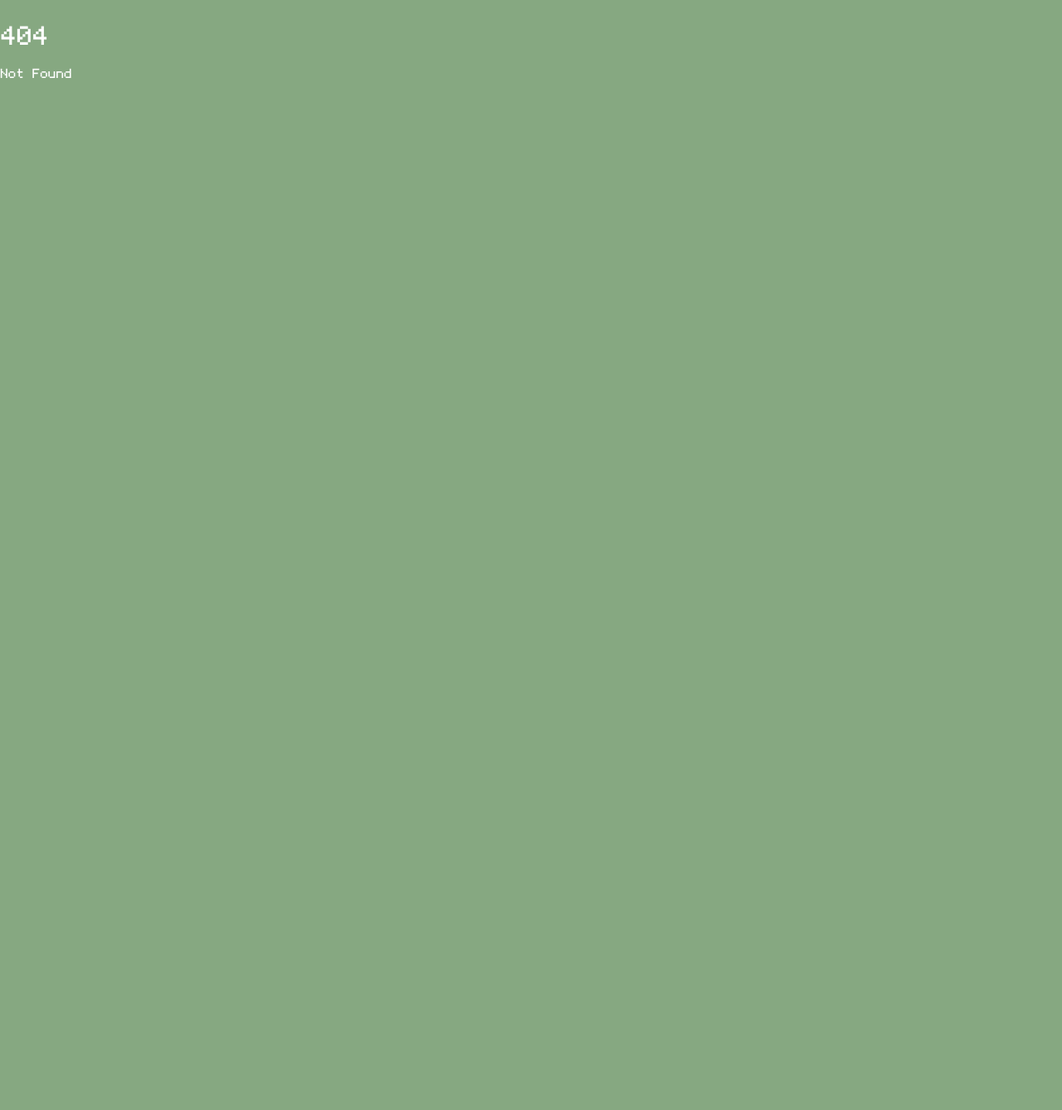
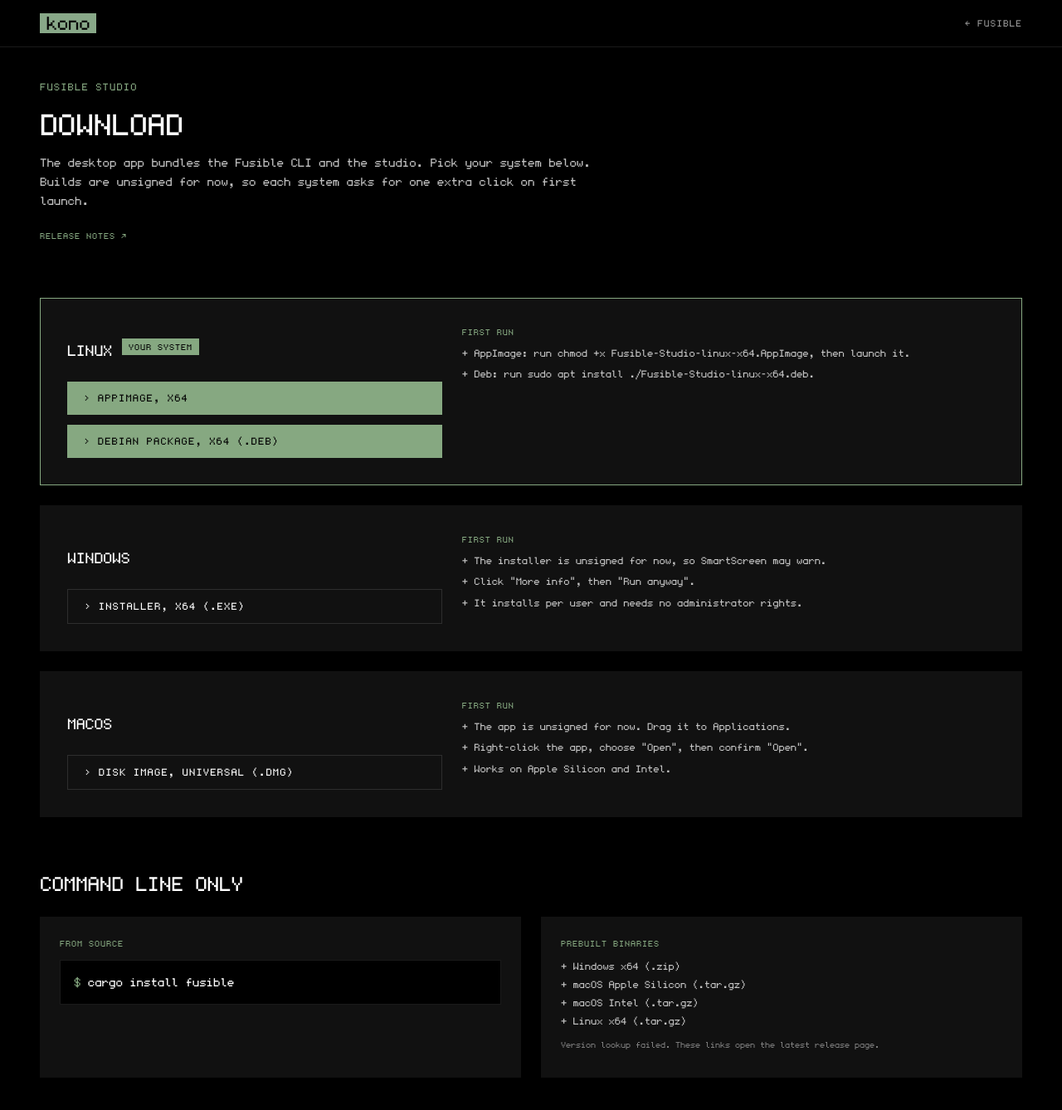
Before and after one commit to KonoLabs/Vitrine, a SvelteKit app: page /fusible/download in a window 1280 px wide. Before the commit this address had no page. Shown: the top 1338 px of the page at 83% size. Before the commit the page ends 800 px from the top, so only its background shows below. Built offline with nearby package versions, Linux system fonts and the light colour scheme; no server answers.

Commit message:
feat(fusible): add the download page with os detection and release version

```diff
--- /dev/null
+++ b/src/routes/fusible/download/+page.server.ts
@@ -0,0 +1,18 @@
+import type { PageServerLoad } from "./$types";
+
+export const load: PageServerLoad = async ({ fetch, setHeaders }) => {
+  setHeaders({ "cache-control": "public, max-age=3600" });
+  try {
+    const res = await fetch(
+      "https://api.github.com/repos/KonoLabs/Fusible/releases/latest",
+      { headers: { accept: "application/vnd.github+json" } },
+    );
+    if (!res.ok) return { version: null, url: null };
+    const data = await res.json();
+    const tag = typeof data.tag_name === "string" ? data.tag_name : null;
+    const url = typeof data.html_url === "string" ? data.html_url : null;
+    return { version: tag ? tag.replace(/^v/, "") : null, url };
+  } catch {
+    return { version: null, url: null };
+  }
+};
--- /dev/null
+++ b/src/routes/fusible/download/+page.svelte
@@ -0,0 +1,233 @@
+<script lang="ts">
+  import { onMount } from "svelte";
+  import Seo from "$lib/components/Seo.svelte";
+
+  let { data } = $props();
+
+  const base = "https://github.com/KonoLabs/Fusible/releases/latest/download/";
+  const releasesUrl = "https://github.com/KonoLabs/Fusible/releases/latest";
+
+  type Os = "windows" | "macos" | "linux";
+
+  const platforms: {
+    os: Os;
+    name: string;
+    files: { label: string; asset: string }[];
+    notes: string[];
+  }[] = [
+    {
+      os: "windows",
+      name: "WINDOWS",
+      files: [
+        {
+          label: "Installer, x64 (.exe)",
+          asset: "Fusible-Studio-windows-x64-setup.exe",
+        },
+      ],
+      notes: [
+        "The installer is unsigned for now, so SmartScreen may warn.",
+        'Click "More info", then "Run anyway".',
+        "It installs per user and needs no administrator rights.",
+      ],
+    },
+    {
+      os: "macos",
+      name: "MACOS",
+      files: [
+        {
+          label: "Disk image, universal (.dmg)",
+          asset: "Fusible-Studio-macos-universal.dmg",
+        },
+      ],
+      notes: [
+        "The app is unsigned for now. Drag it to Applications.",
+        'Right-click the app, choose "Open", then confirm "Open".',
+        "Works on Apple Silicon and Intel.",
+      ],
+    },
+    {
+      os: "linux",
+      name: "LINUX",
+      files: [
+        {
+          label: "AppImage, x64",
+          asset: "Fusible-Studio-linux-x64.AppImage",
+        },
+        { label: "Debian package, x64 (.deb)", asset: "Fusible-Studio-linux-x64.deb" },
+      ],
+      notes: [
+        "AppImage: run chmod +x Fusible-Studio-linux-x64.AppImage, then launch it.",
+        "Deb: run sudo apt install ./Fusible-Studio-linux-x64.deb.",
+      ],
+    },
+  ];
+
+  let detected = $state<Os | null>(null);
+
+  onMount(() => {
+    const ua = navigator.userAgent;
+    if (/windows/i.test(ua)) detected = "windows";
+    else if (/android/i.test(ua)) detected = null;
+    else if (/mac|iphone|ipad/i.test(ua)) detected = "macos";
+    else if (/linux|x11/i.test(ua)) detected = "linux";
+  });
+
+  const ordered = $derived(
+    detected
+      ? [
+          ...platforms.filter((p) => p.os === detected),
+          ...platforms.filter((p) => p.os !== detected),
+        ]
+      : platforms,
+  );
+
+  const version = $derived<string | null>(data.version);
+  const notesUrl = $derived<string>(data.url ?? releasesUrl);
+
+  const cliTargets = $derived(
+    [
+      { label: "Windows x64 (.zip)", slug: "windows_amd64", ext: "zip" },
+      { label: "macOS Apple Silicon (.tar.gz)", slug: "darwin_arm64", ext: "tar.gz" },
+      { label: "macOS Intel (.tar.gz)", slug: "darwin_amd64", ext: "tar.gz" },
+      { label: "Linux x64 (.tar.gz)", slug: "linux_amd64", ext: "tar.gz" },
+    ].map((t) => ({
+      label: t.label,
+      href: version
+        ? `${base}fusible_${version}_${t.slug}.${t.ext}`
+        : releasesUrl,
+    })),
+  );
+</script>
+
+<Seo
+  title="Download Fusible Studio | Kono"
+  description="Download Fusible Studio for Windows, macOS and Linux, or install the Fusible CLI. Free and open source."
+  path="/fusible/download"
+  keywords="Fusible download, Fusible Studio, tscircuit desktop app, Fusible CLI"
+/>
+
+<div class="relative min-h-screen bg-[#000000] text-[#FFFFFF]">
+  <header class="border-b border-border">
+    <div
+      class="max-w-[1440px] mx-auto px-6 md:px-12 py-4 flex items-center justify-between gap-4 text-[11px] uppercase tracking-widest"
+    >
+      <a href="/" class="no-underline flex items-center gap-2">
+        <img
+          src="/long-logo-green-bg.png"
+          alt="KONO"
+          class="h-6 w-auto block"
+        />
+      </a>
+      <a
+        href="/fusible"
+        class="text-[#FFFFFF]/60 no-underline hover:text-[#86A881] transition-colors"
+        >← FUSIBLE</a
+      >
+    </div>
+  </header>
+
+  <main
+    class="max-w-[1440px] mx-auto px-6 md:px-12 pt-10 pb-24 space-y-12 md:space-y-16"
+  >
+    <section class="space-y-4">
+      <div class="text-xs text-[#86A881] uppercase tracking-widest">
+        FUSIBLE STUDIO{version ? ` · V${version}` : ""}
+      </div>
+      <h1 class="text-3xl md:text-4xl uppercase">DOWNLOAD</h1>
+      <p class="text-sm text-[#FFFFFF]/75 max-w-2xl leading-relaxed">
+        The desktop app bundles the Fusible CLI and the studio. Pick your
+        system below. Builds are unsigned for now, so each system asks for one
+        extra click on first launch.
+      </p>
+      <a
+        href={notesUrl}
+        class="inline-block text-[10px] uppercase tracking-widest text-[#86A881] no-underline hover:text-[#FFFFFF] transition-colors"
+        >RELEASE NOTES ↗</a
+      >
+    </section>
+
+    <section class="space-y-6">
+      {#each ordered as platform, i (platform.os)}
+        {@const primary = detected !== null && i === 0}
+        <div
+          class="bg-surface p-6 md:p-8 grid grid-cols-1 md:grid-cols-12 gap-6 {primary
+            ? 'border border-[#86A881]'
+            : 'border border-transparent'}"
+        >
+          <div class="md:col-span-5 space-y-4">
+            <div class="flex items-center gap-3">
+              <h2 class="text-lg uppercase">{platform.name}</h2>
+              {#if primary}
+                <span
+                  class="bg-[#86A881] text-[#000000] px-2 py-0.5 text-[10px] uppercase tracking-widest"
+                  >YOUR SYSTEM</span
+                >
+              {/if}
+            </div>
+            <div class="flex flex-col gap-3">
+              {#each platform.files as file}
+                <a
+                  href={base + file.asset}
+                  class="inline-flex items-center justify-between gap-3 px-5 py-3 text-xs uppercase tracking-widest no-underline transition-colors {primary
+                    ? 'bg-[#86A881] text-[#000000] hover:bg-[#FFFFFF]'
+                    : 'border border-border-subtle text-[#FFFFFF] hover:border-[#86A881] hover:text-[#86A881]'}"
+                >
+                  <span>&gt; {file.label}</span>
+                </a>
+              {/each}
+            </div>
+          </div>
+          <div class="md:col-span-7 space-y-2">
+            <div class="text-[10px] uppercase tracking-widest text-[#86A881]">
+              FIRST RUN
+            </div>
+            <ul class="space-y-1.5 text-xs text-[#FFFFFF]/75">
+              {#each platform.notes as note}
+                <li class="leading-relaxed break-words">+ {note}</li>
+              {/each}
+            </ul>
+          </div>
+        </div>
+      {/each}
+    </section>
+
+    <section id="cli" class="space-y-6">
+      <h2 class="text-xl md:text-2xl uppercase">COMMAND LINE ONLY</h2>
+      <div class="grid grid-cols-1 lg:grid-cols-2 gap-6">
+        <div class="bg-surface p-6 space-y-3">
+          <div class="text-[10px] uppercase tracking-widest text-[#86A881]">
+            FROM SOURCE
+          </div>
+          <div
+            class="bg-[#000000] border border-border p-4 font-['Undefined',monospace] text-xs md:text-sm overflow-x-auto"
+          >
+            <div class="whitespace-nowrap">
+              <span class="text-[#86A881]">$</span> cargo install fusible
+            </div>
+          </div>
+        </div>
+        <div class="bg-surface p-6 space-y-3">
+          <div class="text-[10px] uppercase tracking-widest text-[#86A881]">
+            PREBUILT BINARIES
+          </div>
+          <ul class="space-y-1.5 text-xs">
+            {#each cliTargets as target}
+              <li>
+                <a
+                  href={target.href}
+                  class="text-[#FFFFFF]/75 no-underline hover:text-[#86A881] transition-colors"
+                  >+ {target.label}</a
+                >
+              </li>
+            {/each}
+          </ul>
+          {#if !version}
+            <p class="text-[10px] text-[#FFFFFF]/45 leading-relaxed">
+              Version lookup failed. These links open the latest release page.
+            </p>
+          {/if}
+        </div>
+      </div>
+    </section>
+  </main>
+</div>
```
